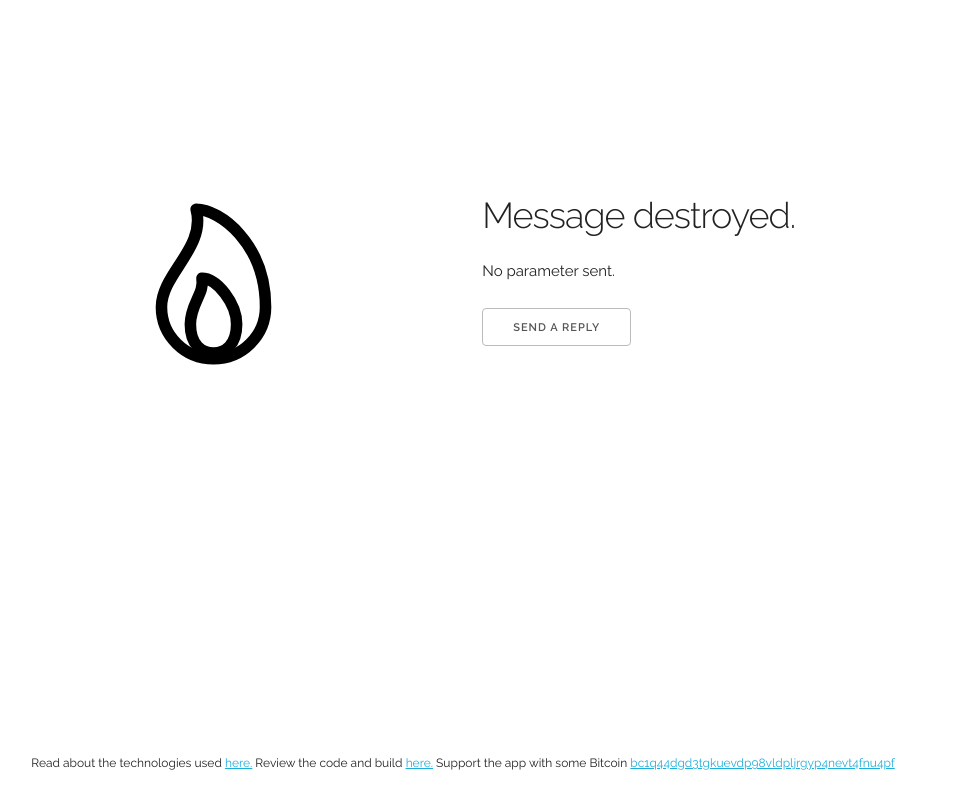
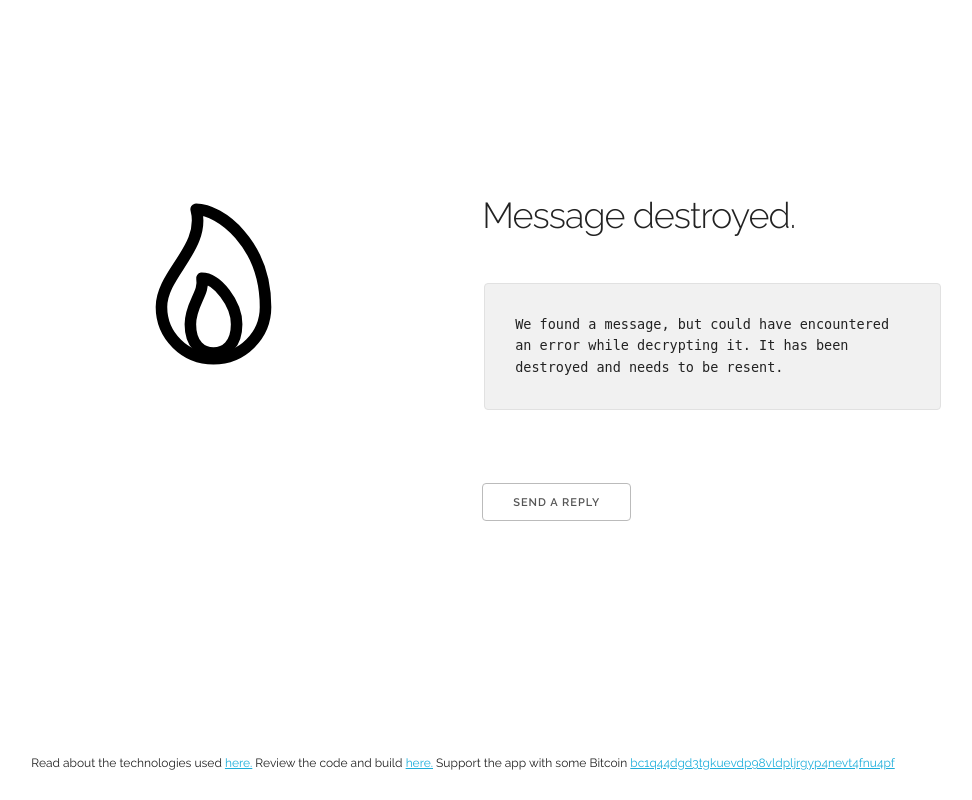
Before and after one commit to runar-org/messenger, a Django app: template messenger/templates/result/index.html in a window 1280 px wide. Shown: the whole page, without its empty margins (177-1149 px from the left). Run offline with Django 3.2, Linux system fonts and the light colour scheme; the template is opened without the code that fills it, so the values that code supplies are empty.

Commit message:
fix formatting issues, wrap text in code blocks

```diff
--- a/messenger/static/skeleton.css
+++ b/messenger/static/skeleton.css
@@ -320,9 +320,10 @@ code {
   border: 1px solid #E1E1E1;
   border-radius: 4px; }
 pre > code {
-  display: block;
-  padding: 1rem 1.5rem;
-  white-space: pre; }
+  display: flex;
+  padding: 3rem;
+  white-space: initial;
+  word-break: break-word;}
 
 
 /* Tables
--- a/messenger/templates/index.html
+++ b/messenger/templates/index.html
@@ -17,7 +17,7 @@
         <pre>
             <code>
     built using 0 javascript.
-
+    <br><br>
     using AES encryption, just like Bitcoin.
             </code>
         </pre>
--- a/messenger/templates/result/index.html
+++ b/messenger/templates/result/index.html
@@ -10,13 +10,17 @@
 
       <div class="one-half column" style="margin-top: 20%">
         <h3>Message destroyed.</h3>
-          {% if key %}
-        <div class="row" style="background: #F1F1F1; margin: 20px;">
-            {{ key }}
-        </div>
-        {% else %}
-            <p>No parameter sent.</p>
-        {% endif %}
+            <div class="row">
+                <pre>
+                    <code>
+                        {% if key %}
+                            {{ key }}
+                        {% else %}
+                            We found a message, but could have encountered an error while decrypting it. It has been destroyed and needs to be resent.
+                        {% endif %}
+                    </code>
+                </pre>
+            </div>
 
         <a class="button" href="/">Send a reply</a>
       </div>
```
Also changed, not shown: static/skeleton.css (+4 -3 lines).
